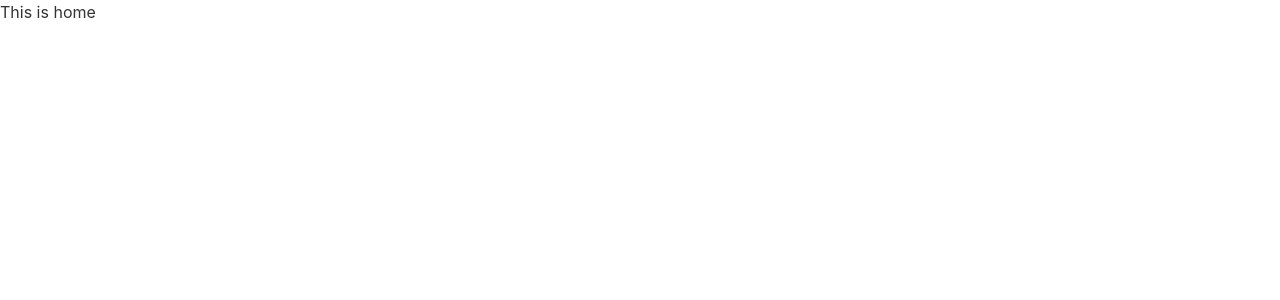
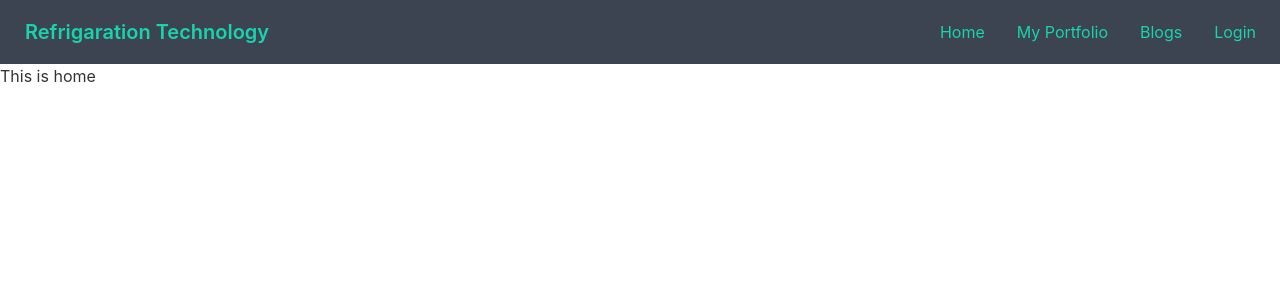
Before and after one commit to epshita-shima/refrigaration-technology-client-side, a React (Create React App) app: page / in a window 1280 px wide. Shown: the top 300 px of the page. Built offline with nearby package versions, Linux system fonts and the light colour scheme.

Commit message:
add navbar

```diff
--- a/src/App.js
+++ b/src/App.js
@@ -1,10 +1,12 @@
 import { Route, Routes } from 'react-router-dom';
 import './App.css';
 import Home from './Pages/Home/Home';
+import Navbar from './Pages/Shared/Navbar';
 
 function App() {
   return (
     <div>
+      <Navbar></Navbar>
       <Routes>
         <Route path='/' element={<Home></Home>}></Route>
       </Routes>
--- /dev/null
+++ b/src/Pages/Shared/Navbar.js
@@ -0,0 +1,35 @@
+import React from 'react';
+import { Link } from 'react-router-dom';
+
+const Navbar = () => {
+    const menuItems = <>
+        <li><Link to='/'>Home</Link></li>
+        <li><Link to='/appointment'>My Portfolio</Link></li>
+        <li><Link to='/blog'>Blogs</Link></li>
+        <li><Link to='/about'>Login</Link></li>
+    </>
+    return (
+        <div>
+            <div className="navbar bg-neutral text-accent">
+                <div className="navbar-start">
+                    <div className="dropdown">
+                        <label tabIndex="0" className="btn btn-ghost lg:hidden">
+                            <svg xmlns="http://www.w3.org/2000/svg" className="h-5 w-5" fill="none" viewBox="0 0 24 24" stroke="currentColor"><path strokeLinecap="round" strokeLinejoin="round" strokeWidth="2" d="M4 6h16M4 12h8m-8 6h16" /></svg>
+                        </label>
+                        <ul tabIndex="0" className="menu menu-compact dropdown-content mt-3 p-2 shadow bg-base-100 rounded-box w-52">
+                            {menuItems}
+                        </ul>
+                    </div>
+                    <a className="btn btn-ghost normal-case text-xl">Refrigaration Technology</a>
+                </div>
+                <div className="navbar-end hidden lg:flex">
+                    <ul className="menu menu-horizontal p-0">
+                        {menuItems}
+                    </ul>
+                </div>
+            </div>
+        </div>
+    );
+};
+
+export default Navbar;
```
